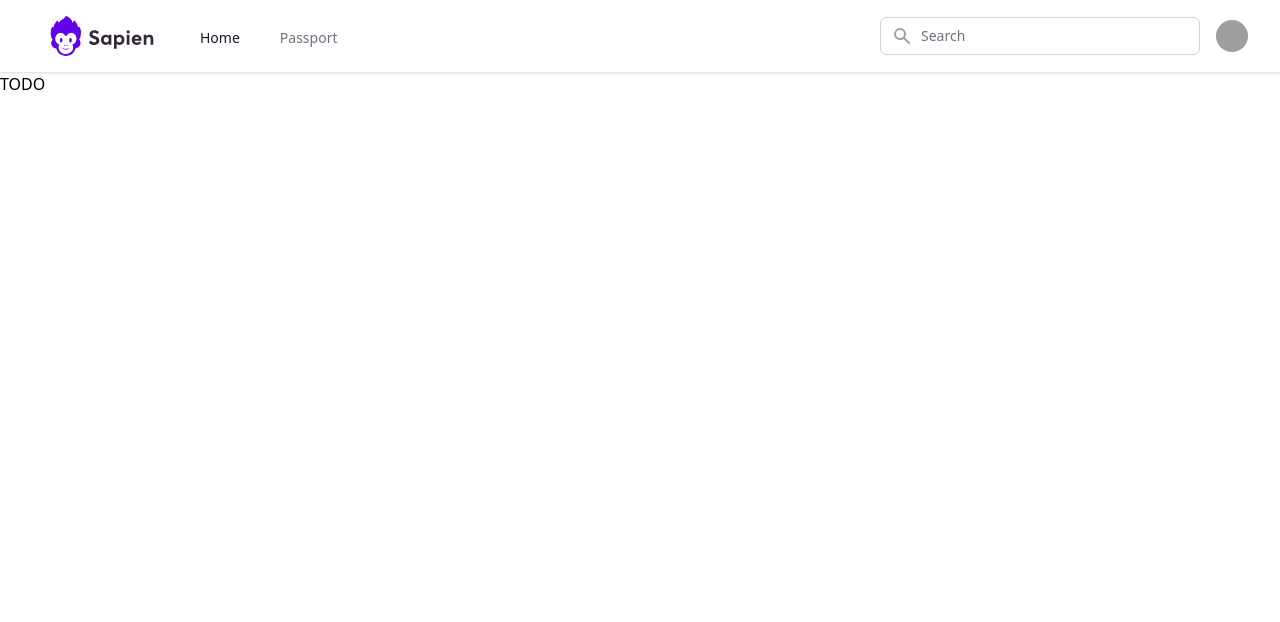
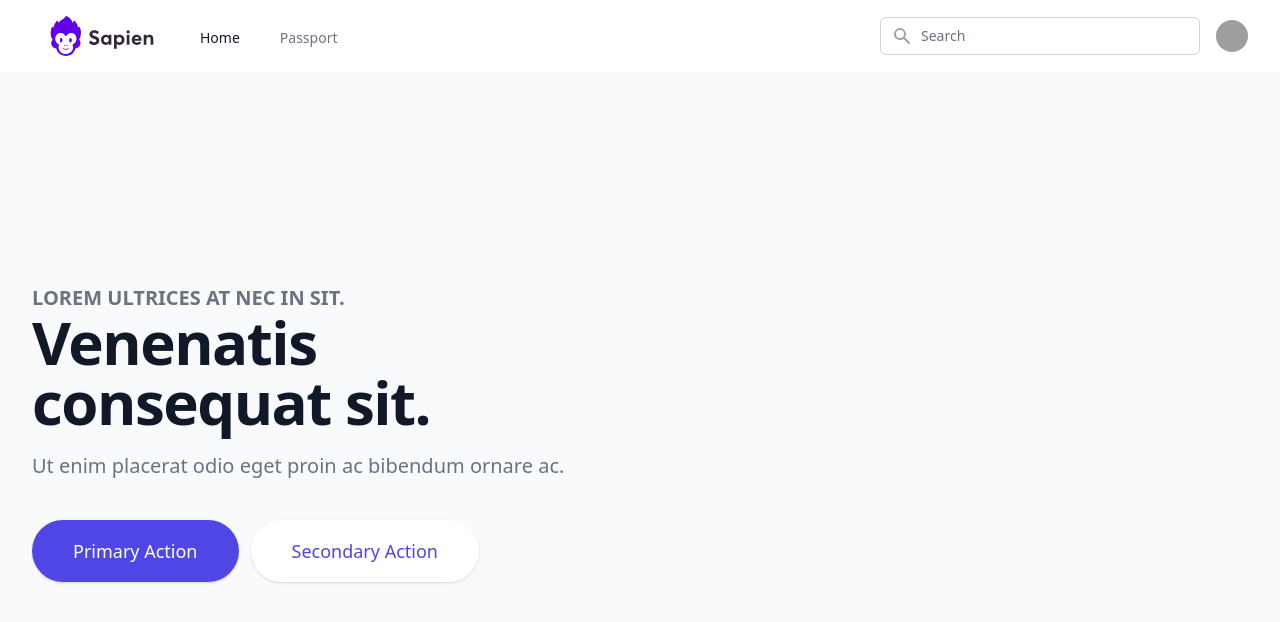
Before and after one commit to Sapien-Nation/citizen-hub, a Next.js app: page / in a window 1280 px wide. Shown: the top 622 px of the page. Built offline with nearby package versions, Linux system fonts and the light colour scheme; no server answers; grey boxes are pictures that could not be loaded.

Commit message:
feat: Landing Page First section

```diff
--- a/package.json
+++ b/package.json
@@ -27,8 +27,7 @@
   "lint-staged": {
     "*/**/*.{ts,tsx}": [
       "prettier --write",
-      "eslint --fix",
-      "jest --bail --findRelatedTests"
+      "eslint --fix"
     ]
   },
   "devDependencies": {
--- a/pages/index.tsx
+++ b/pages/index.tsx
@@ -7,7 +7,51 @@ import { NextPage } from 'next';
 const IndexPage: NextPage = () => (
   <div>
     <Head title="Sapien Nation" />
-    <h1>TODO</h1>
+    <div className="relative bg-gray-50">
+      <main className="lg:relative">
+        <div className="mx-auto max-w-7xl w-full pt-16 pb-20 text-center lg:py-48 lg:text-left">
+          <div className="px-4 lg:w-1/2 sm:px-8 xl:pr-16">
+            <p className="mt-3 max-w-md mx-auto uppercase font-extrabold text-lg text-gray-500 sm:text-xl md:mt-5 md:max-w-3xl">
+              Lorem ultrices at nec in sit.
+            </p>
+            <h1 className="text-4xl tracking-tight font-extrabold text-gray-900 sm:text-5xl md:text-6xl lg:text-5xl xl:text-6xl">
+              <span className="block xl:inline">Venenatis</span>{' '}
+              <span className="block xl:inline">consequat sit.</span>
+            </h1>
+            <p className="mt-3 max-w-md mx-auto text-lg text-gray-500 sm:text-xl md:mt-5 md:max-w-3xl">
+              Ut enim placerat odio eget proin ac bibendum ornare ac.
+            </p>
+            <div className="mt-10 sm:flex sm:justify-center lg:justify-start">
+              <div className="rounded-full shadow">
+                <a
+                  href="#"
+                  className="w-full flex items-center justify-center px-8 py-3 border border-transparent text-base font-medium rounded-full text-white bg-indigo-600 hover:bg-indigo-700 md:py-4 md:text-lg md:px-10"
+                >
+                  Primary Action
+                </a>
+              </div>
+              <div className="mt-3 rounded-full shadow sm:mt-0 sm:ml-3">
+                <a
+                  href="#"
+                  className="w-full flex items-center justify-center px-8 py-3 border border-transparent text-base font-medium rounded-full text-indigo-600 bg-white hover:bg-gray-50 md:py-4 md:text-lg md:px-10"
+                >
+                  Secondary Action
+                </a>
+              </div>
+            </div>
+          </div>
+        </div>
+        <div className="relative w-full h-64 sm:h-72 md:h-96 lg:absolute lg:inset-y-0 lg:right-0 lg:w-1/2 lg:h-full">
+          {/* <Image
+            alt="Passport"
+            src={passportImage}
+            placeholder="blur"
+            height={400}
+            width={250}
+          /> */}
+        </div>
+      </main>
+    </div>
   </div>
 );
 
```
Also changed, not shown: 2 other files (tests, documents, lock files or other folders).
